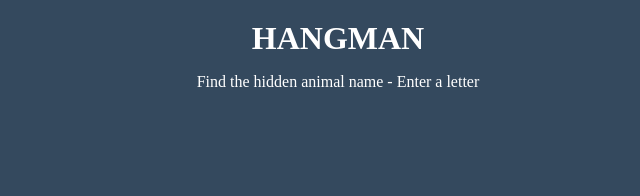
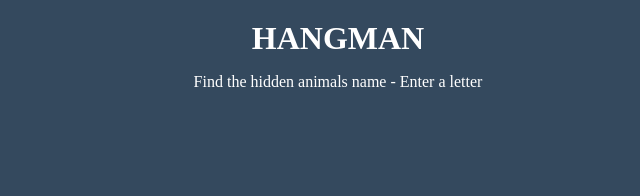
Before and after one commit to mrkapln/Hangman_project, a plain HTML site: page index.html in a window 1280 px wide. Shown: the top 196 px of the page, 302-942 px from the left. Drawn offline with Linux system fonts and the light colour scheme.

Commit message:
second commit

```diff
--- a/index.html
+++ b/index.html
@@ -10,7 +10,7 @@
 
   <body>
     <h1>HANGMAN</h1>
-    <p>Find the hidden animal name - Enter a letter</p>
+    <p>Find the hidden animals name - Enter a letter</p>
     <div class="game-container">
       <svg height="250" width="200" class="figure-container">
         <!-- Rod -->
```
